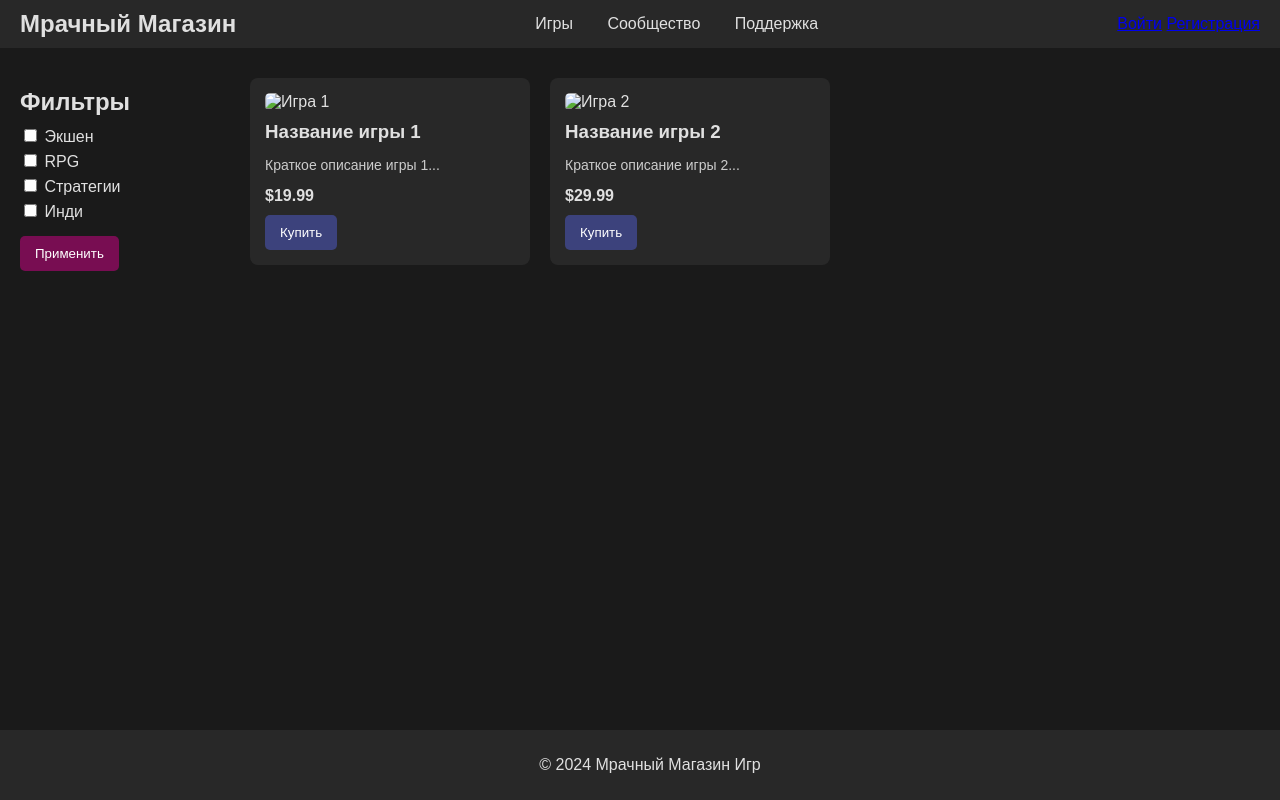
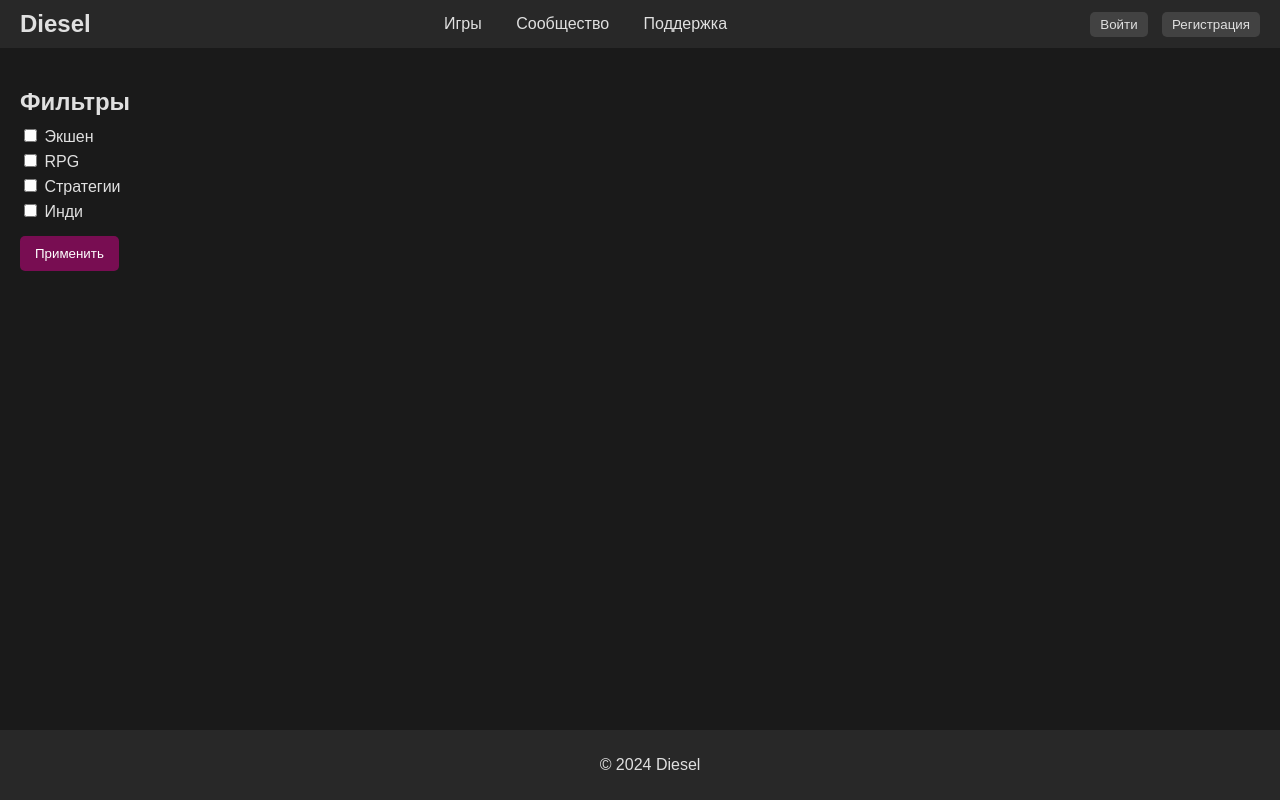
Before and after one commit to Sanock-anus/Diesel-4, a plain HTML site: page index.html in a window 1280 px wide. Drawn offline with Linux system fonts and the light colour scheme.

Commit message:
index.html

```diff
--- a/index.html
+++ b/index.html
@@ -3,52 +3,61 @@
 <head>
     <meta charset="UTF-8">
     <meta name="viewport" content="width=device-width, initial-scale=1.0">
-    <title>Мрачный Магазин Игр</title>
+    <title>Diesel</title>
     <link rel="stylesheet" href="style.css">
 </head>
 <body>
     <header>
-        <div class="logo">Мрачный Магазин</div>
+        <div class="logo">Diesel</div>
         <nav>
             <a href="#">Игры</a>
             <a href="#">Сообщество</a>
             <a href="#">Поддержка</a>
         </nav>
         <div class="user-section">
-            <a href="#">Войти</a>
-            <a href="#">Регистрация</a>
+            <button id="loginButton">Войти</button>
+            <button id="registerButton">Регистрация</button>
+            <span id="userName" style="display: none;"></span>
+            <button id="logoutButton" style="display: none;">Выйти</button>
         </div>
     </header>
 
     <main>
         <aside class="filters">
             <h2>Фильтры</h2>
-            <label><input type="checkbox"> Экшен</label>
-            <label><input type="checkbox"> RPG</label>
-            <label><input type="checkbox"> Стратегии</label>
-            <label><input type="checkbox"> Инди</label>
-            <button class="filter-button">Применить</button>
+            <label><input type="checkbox" class="filter-checkbox" data-genre="action"> Экшен</label>
+            <label><input type="checkbox" class="filter-checkbox" data-genre="rpg"> RPG</label>
+            <label><input type="checkbox" class="filter-checkbox" data-genre="strategy"> Стратегии</label>
+            <label><input type="checkbox" class="filter-checkbox" data-genre="indie"> Инди</label>
+            <button class="filter-button" id="filterButton">Применить</button>
         </aside>
         <section class="game-list">
-            <div class="game-card">
-                <img src="" alt="Игра 1">
-                <h3>Название игры 1</h3>
-                <p>Краткое описание игры 1...</p>
-                <div class="price">$19.99</div>
-                <button class="buy-button">Купить</button>
+            <!-- Игры будут добавляться здесь -->
+        </section>
+         <div id="loginModal" class="modal">
+            <div class="modal-content">
+                <span class="close">&times;</span>
+                <h2>Вход</h2>
+                <input type="text" id="loginUsername" placeholder="Имя пользователя">
+                <input type="password" id="loginPassword" placeholder="Пароль">
+                <button id="loginSubmit">Войти</button>
+
             </div>
-            <div class="game-card">
-                <img src="" alt="Игра 2">
-                <h3>Название игры 2</h3>
-                <p>Краткое описание игры 2...</p>
-                <div class="price">$29.99</div>
-                <button class="buy-button">Купить</button>
+        </div>
+
+        <div id="registerModal" class="modal">
+            <div class="modal-content">
+                <span class="close">&times;</span>
+                <h2>Регистрация</h2>
+                <input type="text" id="registerUsername" placeholder="Имя пользователя">
+                <input type="password" id="registerPassword" placeholder="Пароль">
+                <button id="registerSubmit">Зарегистрироваться</button>
+
             </div>
-            <!-- Добавьте больше игровых карт -->
-        </section>
+        </div>
     </main>
     <footer>
-        <p>&copy; 2024 Мрачный Магазин Игр</p>
+        <p>&copy; 2024 Diesel</p>
     </footer>
     <script src="script.js"></script>
 </body>
```
